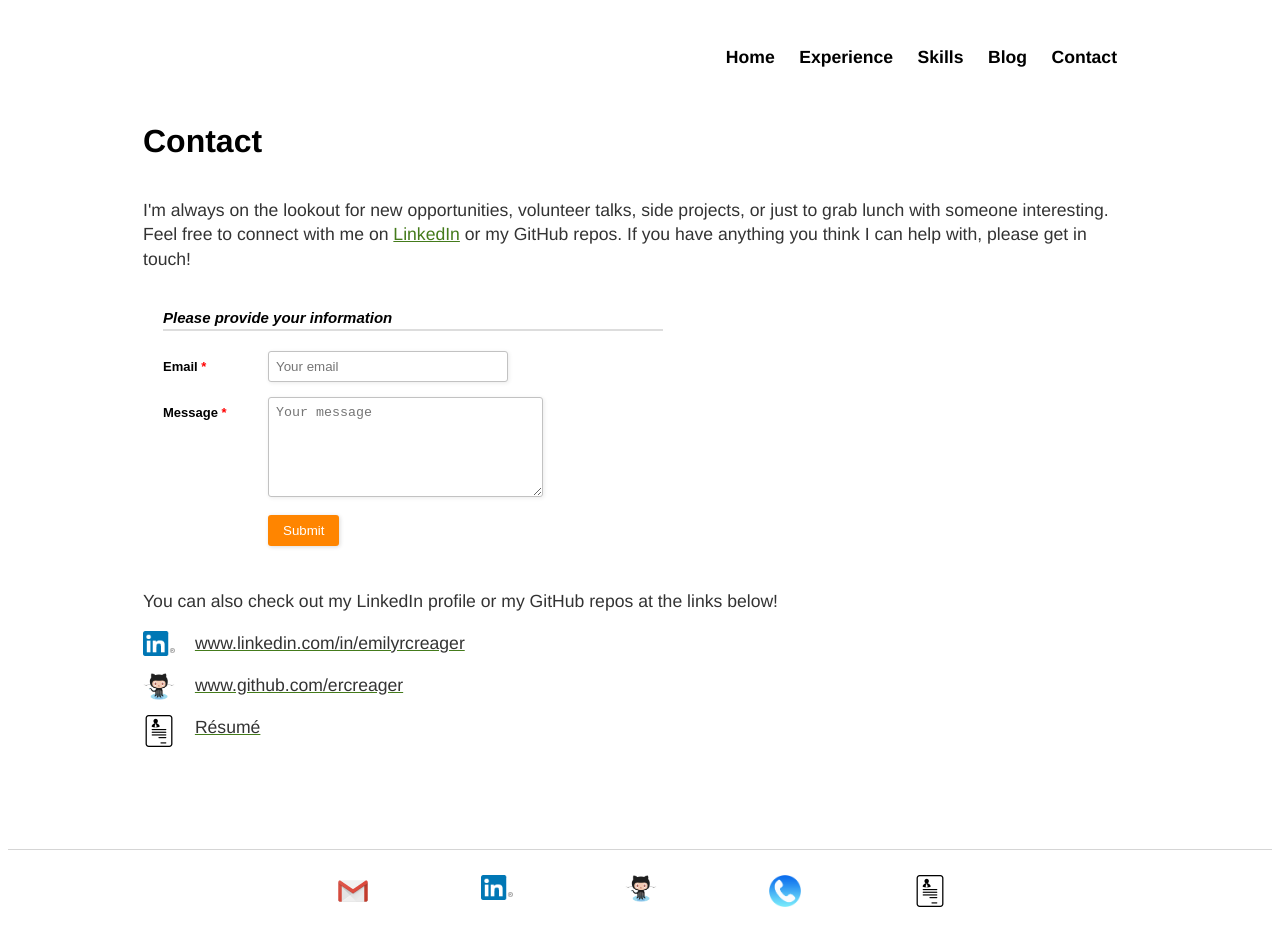
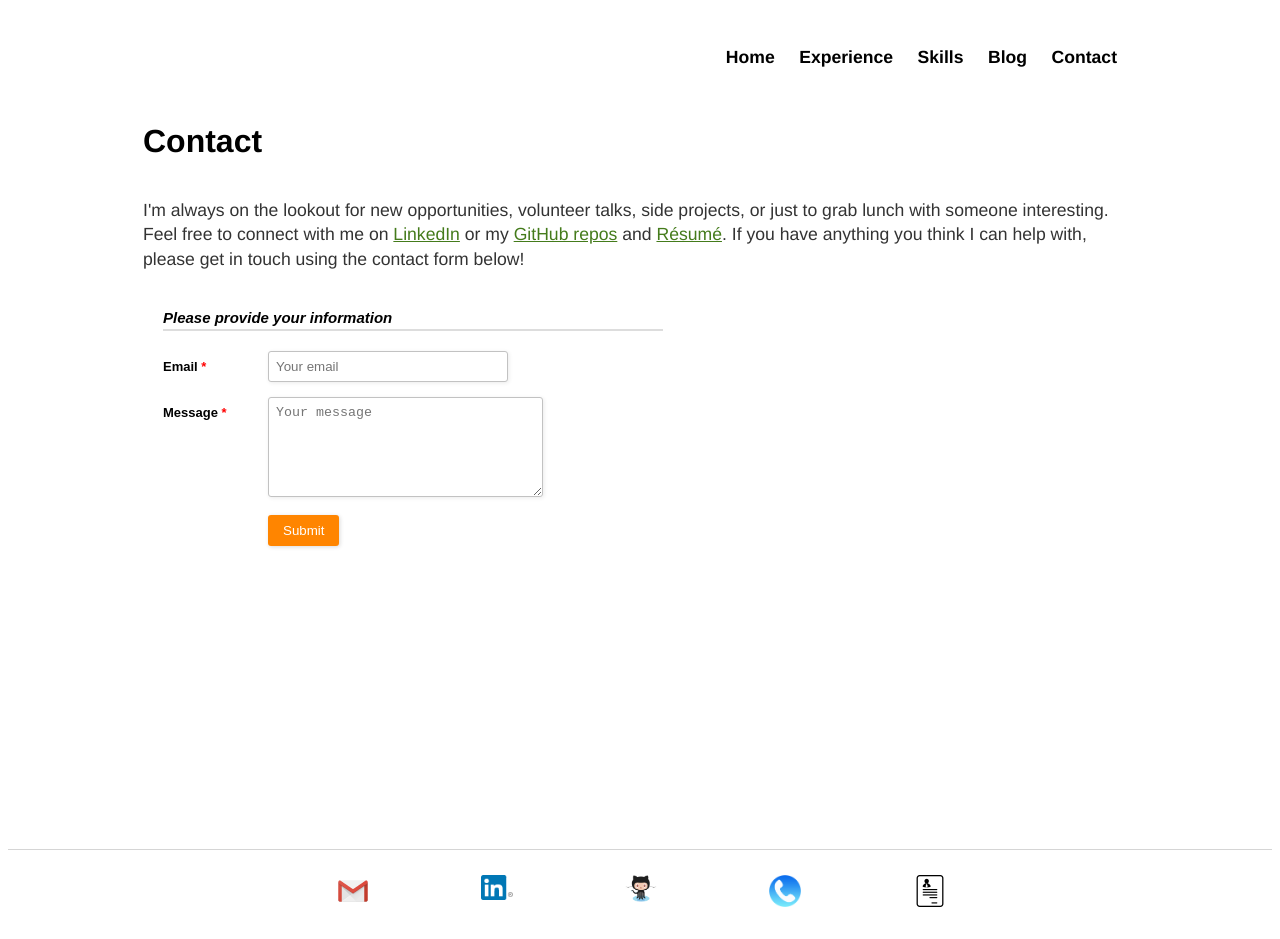
Before and after one commit to ercreager/ercreager.github.io, a Jekyll site: the page built from contact/index.html, in a window 1280 px wide. Built offline with Jekyll 4.4.1, drawn with Linux system fonts in a browser that asks for light colours.

Commit message:
Reformat contact information

```diff
--- a/contact/index.html
+++ b/contact/index.html
@@ -5,7 +5,7 @@ title: Contact
 <div>
 
 	<h1>Contact</h1>
-	<p>I'm always on the lookout for new opportunities, volunteer talks, side projects, or just to grab lunch with someone interesting. Feel free to connect with me on <a href="https://www.linkedin.com/in/emilyrcreager" target="_blank">LinkedIn</a> or my GitHub repos. If you have anything you think I can help with, please get in touch!</p>
+	<p>I'm always on the lookout for new opportunities, volunteer talks, side projects, or just to grab lunch with someone interesting. Feel free to connect with me on <a href="https://www.linkedin.com/in/emilyrcreager" target="_blank">LinkedIn</a> or my <a href="https://www.github.com/ercreager" target="_blank">GitHub repos</a> and <a href="\assets\EmilyCreagerResume.pdf" target="_blank">R&eacute;sum&eacute;</a>. If you have anything you think I can help with, please get in touch using the contact form below!</p>
 
 	<div class="form-style-2">
 	<div class="form-style-2-heading">Please provide your information</div>
@@ -15,23 +15,4 @@ title: Contact
 			<label><span>&nbsp;</span><input type="submit" value="Submit" /></label>
 		</form>
 	</div>
-
-	<p>You can also check out my LinkedIn profile or my GitHub repos at the links below!</p>
-
-	<a href="https://www.linkedin.com/in/emilyrcreager" target="_blank">
-        	<img src="\assets\linkedin-logo.png" alt="Linkedin logo" width="32px" class="social-media-icon">
-	<p>www.linkedin.com/in/emilyrcreager</p>
-	</a>
-
-	<a href="https://www.github.com/ercreager" target="_blank">
-		<img src="\assets\github-logo.jpg" alt="Github logo" width="32px" class="social-media-icon">
-	<p>www.github.com/ercreager</p>
-	</a>
-
-	<a href="\assets\EmilyCreagerResume.pdf" target="_blank">
-		<img src="\assets\resume-icon.png" alt="Resume icon" width="32px" class="social-media-icon">
-	<p>R&eacute;sum&eacute;</p>
-	</a>
-
-
 </div>
```
